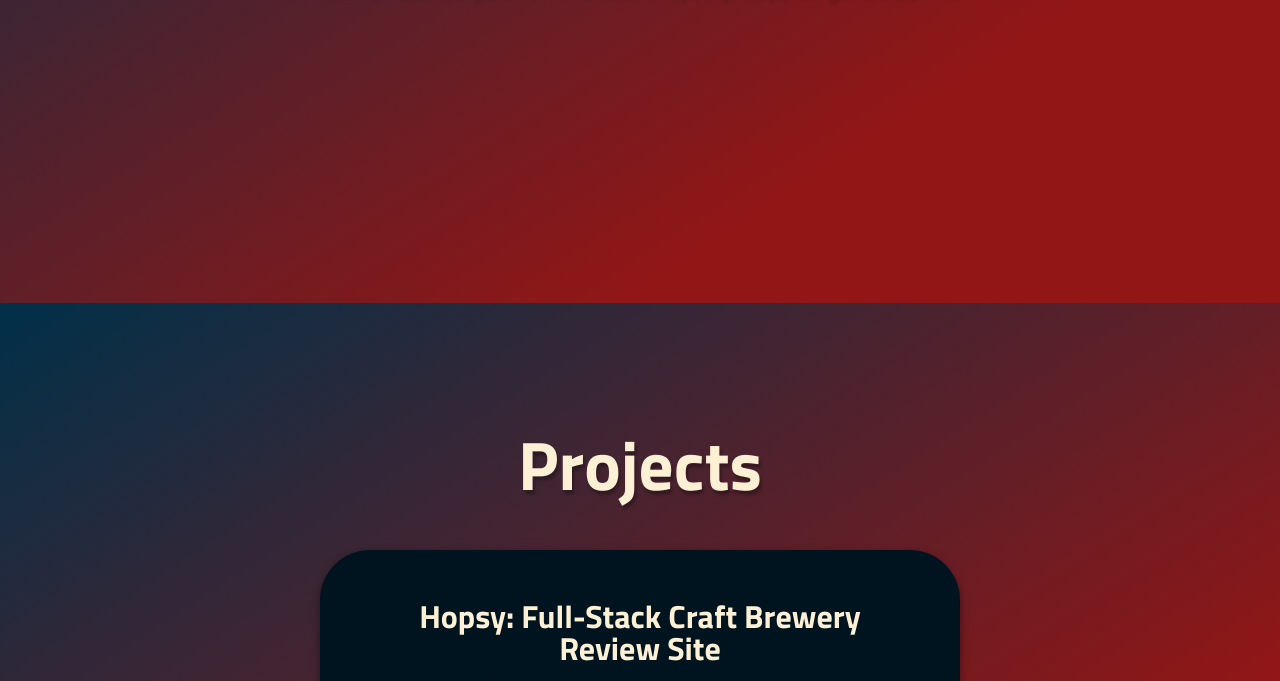
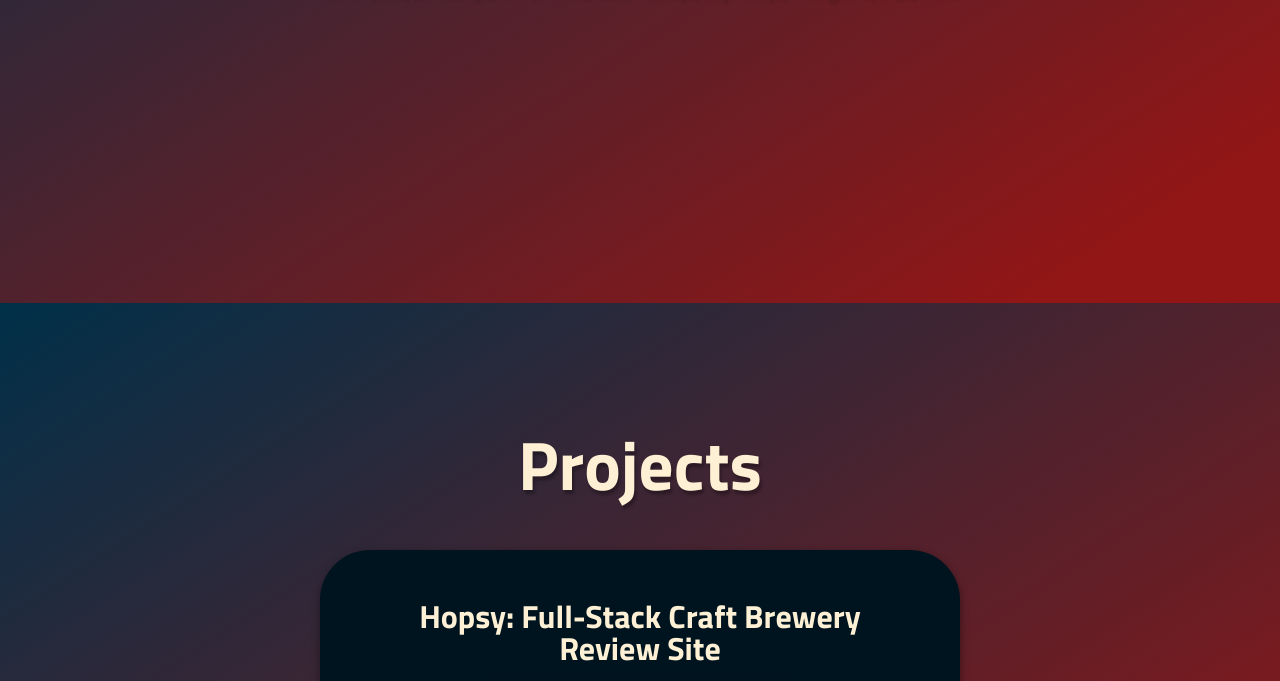
Before and after one commit to mmombo/Portfolio, a plain HTML site: page index.html in a window 1280 px wide. Shown: the part 497-1178 px from the top of the page. Drawn offline with Linux system fonts and the light colour scheme.

Commit message:
changed gradient

```diff
--- a/css/styles.css
+++ b/css/styles.css
@@ -19,7 +19,7 @@ body {
   flex-direction: column;
   /* background: #003049; */
   background: -o-linear-gradient(303deg, #003049 0%, #921616 74%) fixed;
-  background: linear-gradient(147deg, #003049 0%, #921616 74%) fixed;
+  background: linear-gradient(147deg, #003049 0%, #921616 90%) fixed;
   /* background: linear-gradient(147deg, #003049, #00585e) fixed; */
   min-height: 100%;
   font-family: "Titillium Web";
```
